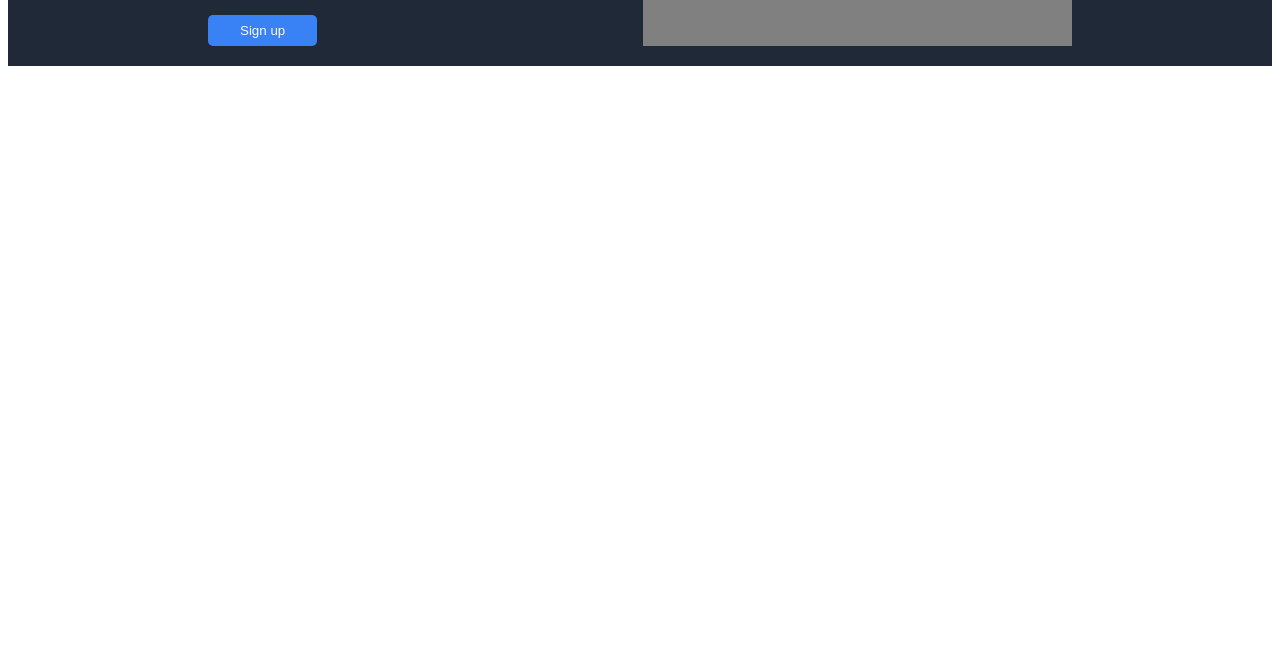
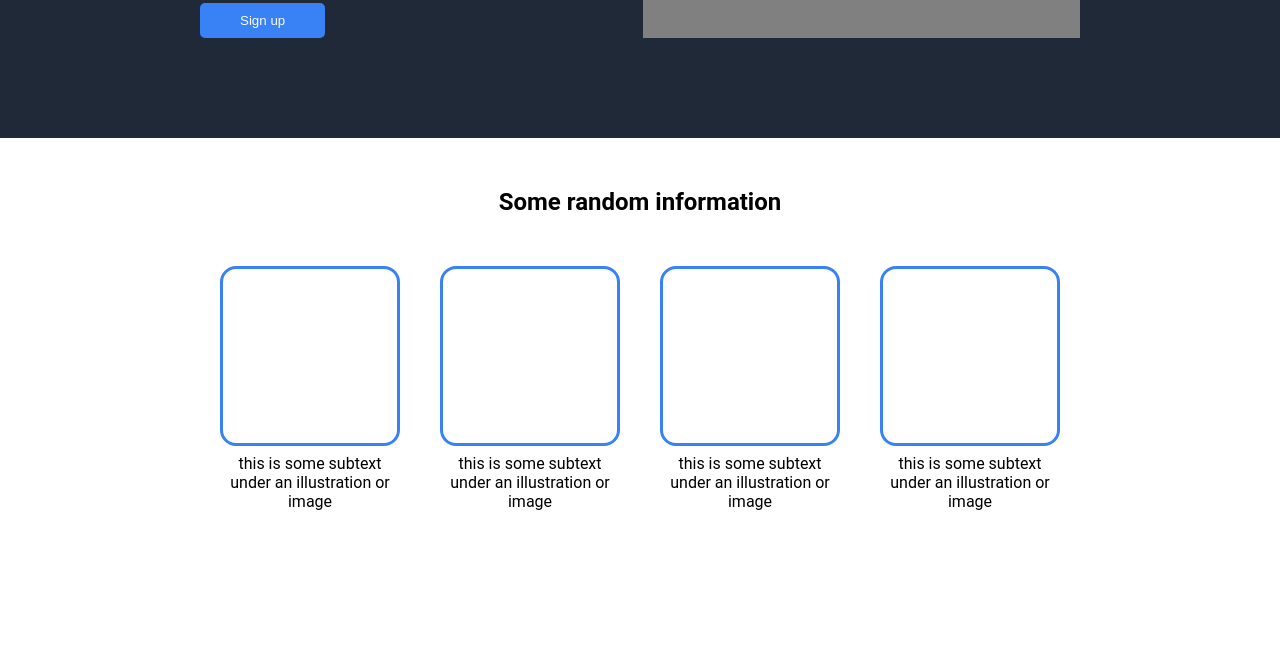
Before and after one commit to Karjeje/css-project2, a plain HTML site: page index.html in a window 1280 px wide. Shown: the part 340-991 px from the top of the page. Before the commit the page ends 800 px from the top, so only its background shows below. Drawn offline with Linux system fonts and the light colour scheme.

Commit message:
Finish hero and add info section

```diff
--- a/index.html
+++ b/index.html
@@ -23,6 +23,27 @@
         </div>
         <div class="right">This is a placeholder for an image</div>
     </div>
+    <div class="info">
+        <h2>Some random information</h2>
+        <div class="info-container">
+            <div class="item">
+                <div></div>
+                <p>this is some subtext under an illustration or image</p>
+            </div>
+            <div class="item">
+                <div></div>
+                <p>this is some subtext under an illustration or image</p>
+            </div>
+            <div class="item">
+                <div></div>
+                <p>this is some subtext under an illustration or image</p>
+            </div>
+            <div class="item">
+                <div></div>
+                <p>this is some subtext under an illustration or image</p>
+            </div>
+        </div>
+    </div>
 
   </body>
 </html>
--- a/styles.css
+++ b/styles.css
@@ -1,5 +1,7 @@
 * {
     box-sizing: border-box;
+    margin: 0;
+    padding: 0;
 }
 
 body {
@@ -11,7 +13,7 @@ header {
     display: flex;
     justify-content: space-between;
     align-items: center;
-    padding: 20px 200px;
+    padding: 14px 200px;
 }
 
 .logo {
@@ -36,19 +38,21 @@ ul {
 .hero {
     display: flex;
     justify-content: space-between;
-    padding: 20px 200px;
+    padding: 100px 200px;
     background-color: #1F2937;
 }
 
-h1 {
+.hero h1 {
     color: #F9FAF8;
     font-size: 48px;
     font-weight: 900;
+
 }
 
 .hero p {
     color: #E5E7EB;
     font-size: 18px;
+    margin-bottom: 10px;
 }
 
 .hero button {
@@ -56,7 +60,7 @@ h1 {
     color: #F9FAF8;
     border: 0;
     border-radius: 5px;
-    padding: 8px 32px;
+    padding: 10px 40px;
 }
 
 .left, .right {
@@ -74,3 +78,30 @@ h1 {
 .left {
     padding-right: 40px;
 }
+
+.info {
+    padding: 0 200px 140px;
+}
+
+.info h2 {
+    text-align: center;
+    padding: 50px 0;
+}
+
+.item div {
+    width: 180px;
+    height: 180px;
+    border: 3px solid #3882F6;
+    margin-bottom: 8px;
+    border-radius: 16px;
+}
+
+.item {
+    max-width: 180px;
+    text-align: center;
+}
+.info-container {
+    display: flex;
+    justify-content: center;
+    gap: 40px;
+}
```
